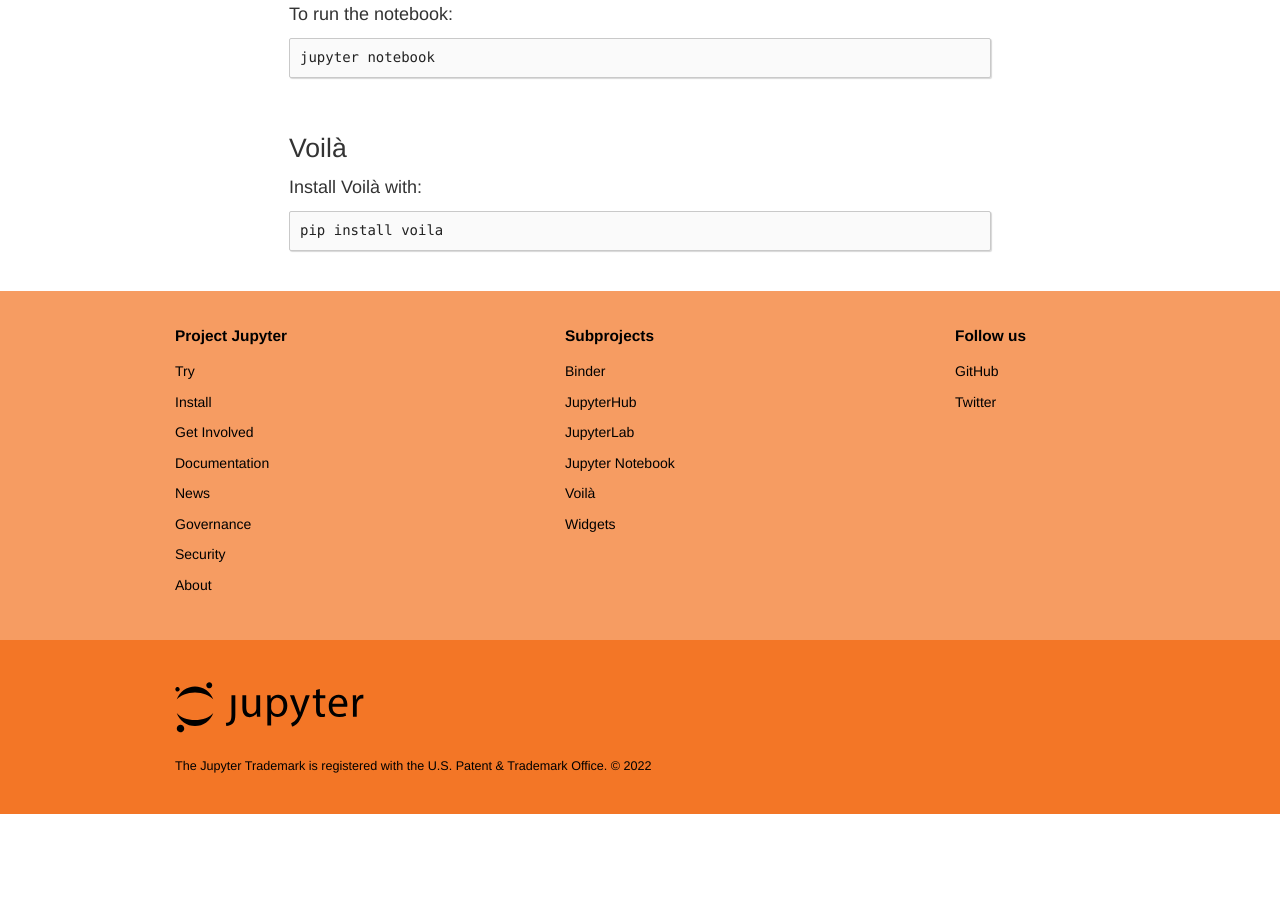
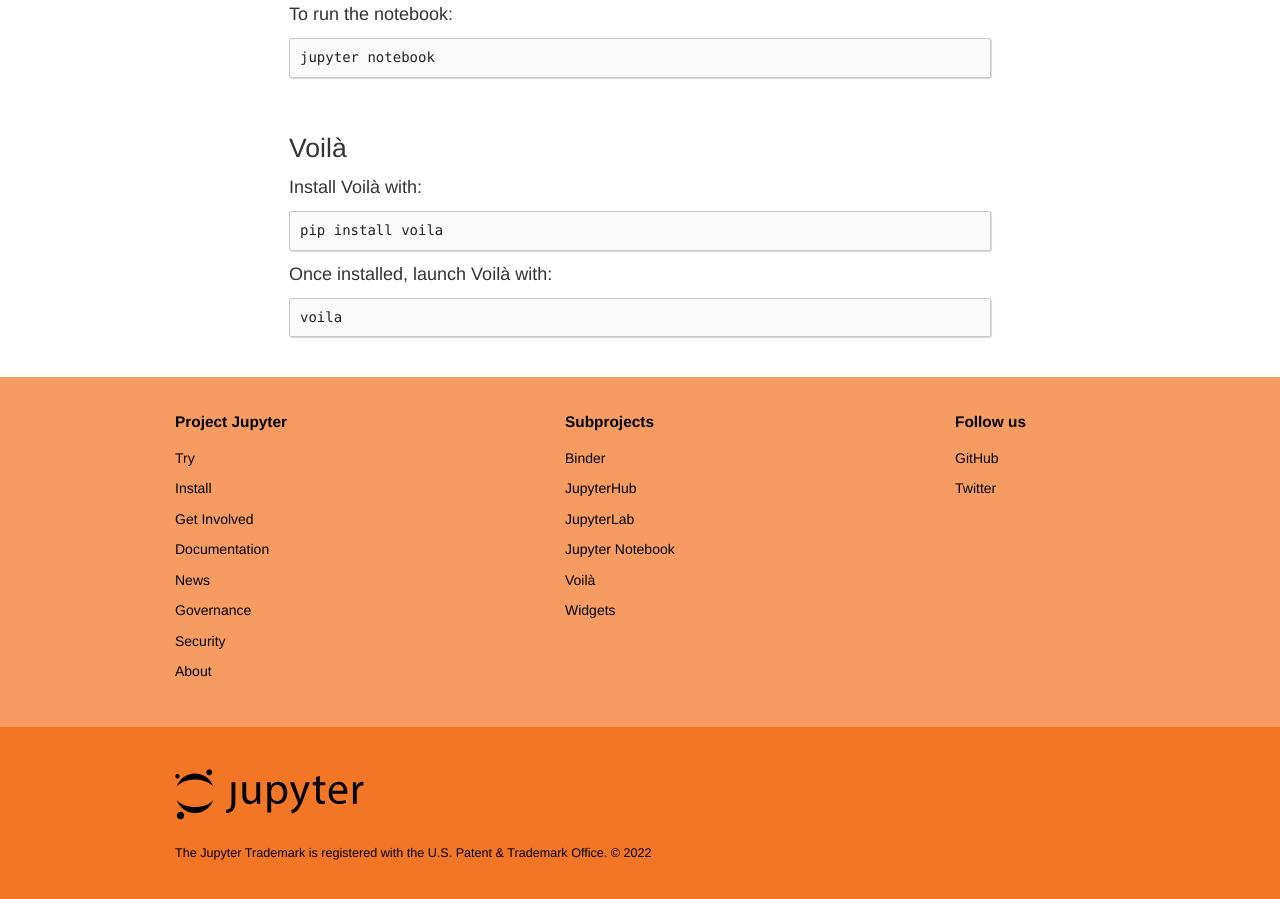
Before and after one commit to jupyter/jupyter.github.io, a Jekyll site: the page built from install.md, in a window 1280 px wide and 900 px high, scrolled down 922 px. Built offline with Jekyll 4.4.1, drawn with Linux system fonts in a browser that asks for light colours; comment, search, counter and statistics services are not loaded; before the commit the page ends 1736 px from its top, so only the background shows below that.

Commit message:
Add step to launch Voilà

````diff
--- a/install.md
+++ b/install.md
@@ -45,3 +45,9 @@
 ```bash
 pip install voila
 ```
+
+Once installed, launch Voilà with:
+
+```bash
+voila
+```
````
